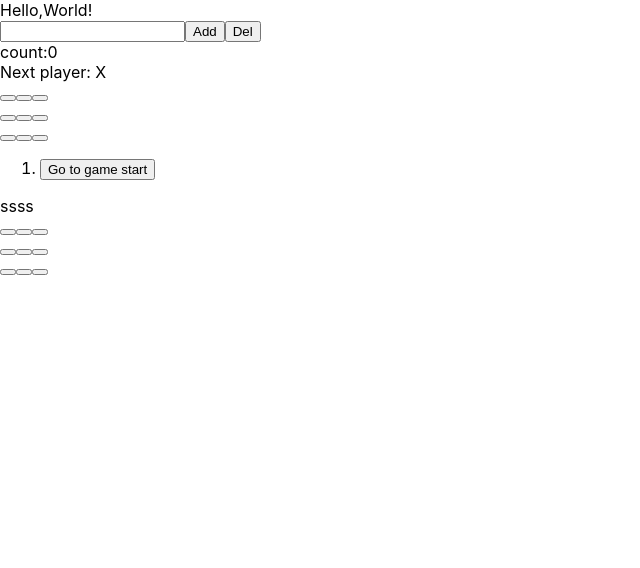
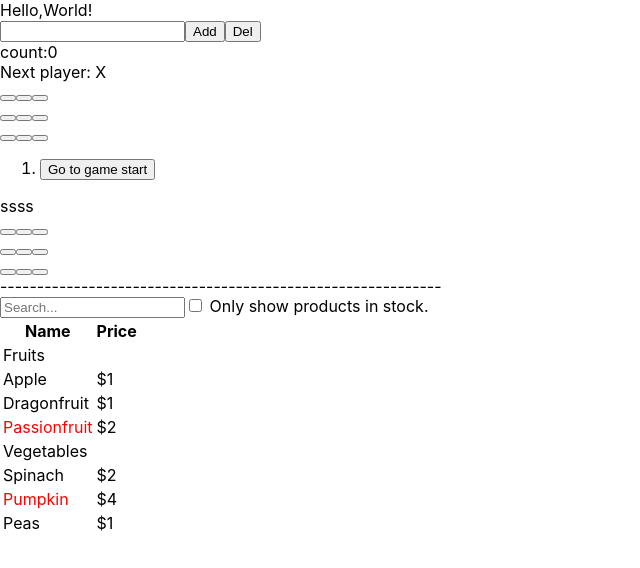
Before and after one commit to lnsylt024/react-wk, a React (Create React App) app: page / in a window 1280 px wide. Shown: the top 568 px of the page, without its empty margins (0-640 px from the left). Built offline with nearby package versions, Linux system fonts and the light colour scheme.

Commit message:
add example layout

```diff
--- a/public/index.html
+++ b/public/index.html
@@ -18,5 +18,7 @@
     <div id="study"></div>
     <div id="game"></div>
     <div id="examplegame"></div>
+    <div>------------------------------------------------------------</div>
+    <div id="examplelayout"></div>
   </body>
 </html>
--- a/src/index.js
+++ b/src/index.js
@@ -5,6 +5,7 @@ import App from "./App";
 import Study from "./study/Study";
 import Game from "./example/Game";
 import ExampleGame from "./example/ExampleGame";
+import ExampleLayout from "./layout/ExampleLayout";
 
 //方案1
 const root = ReactDOM.createRoot(document.getElementById("root"));
@@ -21,3 +22,6 @@ ReactDOM.createRoot(document.getElementById("game")).render(<Game/>);
 
 //
 ReactDOM.createRoot(document.getElementById("examplegame")).render(<ExampleGame/>);
+
+//
+ReactDOM.createRoot(document.getElementById("examplelayout")).render(<ExampleLayout/>);
--- /dev/null
+++ b/src/layout/ExampleLayout.js
@@ -0,0 +1,129 @@
+import {useState} from "react";
+
+function ProductCategoryRow({category}) {
+    //4 and 5
+    return (
+        <tr>
+            <td colSpan="2">
+                {category}
+            </td>
+        </tr>
+    );
+}
+
+function ProductRow({product}) {
+    const name = product.stocked ? product.name : (
+        <span style={{color: "red"}}>
+            {product.name}
+        </span>
+    );
+    //5 and 4
+    return (
+        <tr>
+            <td>{name}</td>
+            <td>{product.price}</td>
+        </tr>
+    );
+}
+
+function ProductTable({products, filterText, inStockOnly}) {
+    //3
+    const rows = [];
+    let lastCategory = null;
+    products.forEach((obj) => {
+        if (filterText && obj.name.toLowerCase().indexOf(filterText.toLowerCase()) === -1) {
+            // not equal
+            return;
+        }
+
+        if (inStockOnly && !obj.stocked) {
+            return;
+        }
+
+        if (obj.category !== lastCategory) {
+            rows.push(
+                <ProductCategoryRow
+                    category={obj.category}
+                    key={obj.category}/>
+            );
+        }
+        rows.push(
+            <ProductRow product={obj} key={obj.name}/>
+        );
+        lastCategory = obj.category;
+    })
+    return (
+        <table>
+            <thead>
+            <tr>
+                <th>Name</th>
+                <th>Price</th>
+            </tr>
+            </thead>
+            <tbody>{rows}</tbody>
+        </table>
+    );
+}
+
+function SearchBar({filterText, inStockOnly, onFilterChange, onInStockChange}) {
+    //2
+    return (
+        <form>
+            <input type="text"
+                   placeholder="Search..."
+                   value={filterText}
+                   onChange={(e) => onFilterChange(e.target.value)}
+            />
+            <label>
+                <input type="checkbox"
+                       checked={inStockOnly}
+                       onChange={(e) => onInStockChange(e.target.checked)}
+                />
+                {' '} Only show products in stock.
+            </label>
+        </form>
+    );
+}
+
+function FilterableProductTable({products}) {
+    //set default value.
+    const [filterText, setFilterText] = useState('')
+    const [inStockOnly, setInStockOnly] = useState(false);
+
+    //1
+    return (
+        <div>
+            <SearchBar
+                filterText={filterText}
+                inStockOnly={inStockOnly}
+                onFilterChange={setFilterText}
+                onInStockChange={setInStockOnly}
+            />
+            <ProductTable
+                products={products}
+                filterText={filterText}
+                inStockOnly={inStockOnly}
+            />
+        </div>
+    );
+}
+
+function Index() {
+    return (
+        <>
+            <FilterableProductTable products={PRODUCTS}/>
+        </>
+    );
+}
+
+//import data
+const PRODUCTS = [
+    {category: "Fruits", price: "$1", stocked: true, name: "Apple"},
+    {category: "Fruits", price: "$1", stocked: true, name: "Dragonfruit"},
+    {category: "Fruits", price: "$2", stocked: false, name: "Passionfruit"},
+    {category: "Vegetables", price: "$2", stocked: true, name: "Spinach"},
+    {category: "Vegetables", price: "$4", stocked: false, name: "Pumpkin"},
+    {category: "Vegetables", price: "$1", stocked: true, name: "Peas"}
+];
+
+export default Index;
```
